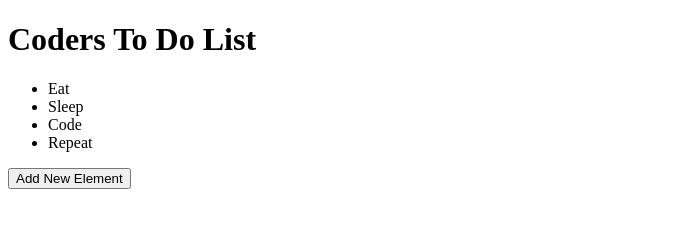
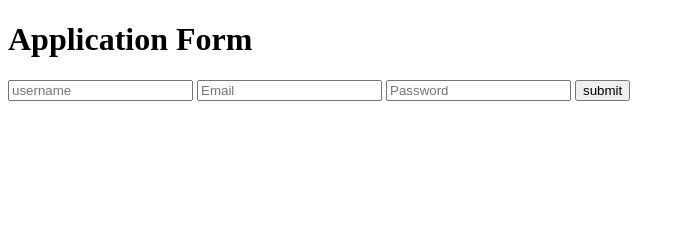
Before and after one commit to besttechaj/CODER_DOST_JAVASCRIPT_NOTES, a plain HTML site: page index.html in a window 1280 px wide. Shown: the whole page, without its empty margins (0-685 px from the left). Drawn offline with Linux system fonts and the light colour scheme.

Commit message:
copy events, form events, validation using regex, live validation, keyboard events

```diff
--- a/index.html
+++ b/index.html
@@ -4,6 +4,17 @@
     <meta charset="UTF-8" />
     <meta name="viewport" content="width=device-width, initial-scale=1.0" />
     <title>Javascript important topics</title>
+    <style>
+      .success {
+        background-color: green;
+        border: 1px solid green;
+      }
+
+      .error {
+        border: 1px solid red;
+        background-color: red;
+      }
+    </style>
   </head>
   <body>
     <!-- <div class="content">
@@ -18,14 +29,37 @@
     <h2 class="coderdost">Coder dost family (1)</h2>
     <h2 class="coderdost">Coder dost family (2)</h2>
     <h3 id="coders">My passion is coding</h3> -->
-    <h1>Coders To Do List</h1>
+
+    <!-- <h1>Coders To Do List</h1>
     <ul>
       <li>Eat</li>
       <li>Sleep</li>
       <li>Code</li>
       <li>Repeat</li>
     </ul>
-    <button class="clickMe">Add New Element</button>
+    <button class="clickMe">Add New Element</button> -->
+
+    <!--
+    <h1>More Events</h1>
+    <p class="test1">You can not copy this</p>
+    <div
+      class="box"
+      style="height: 200px; width: 250px; border: 3px solid red"
+    ></div> -->
+
+    <h1>Application Form</h1>
+    <form class="sign-up-Form">
+      <input type="username" name="userName" id="name" placeholder="username" />
+      <input type="email" name="userEmail" id="email" placeholder="Email" />
+      <input
+        type="password"
+        name="userPassword"
+        id="password"
+        placeholder="Password"
+      />
+      <input type="submit" value="submit" />
+    </form>
+
     <script src="script.js"></script>
   </body>
 </html>
--- a/script.js
+++ b/script.js
@@ -769,7 +769,9 @@ list.forEach((element) => {
     e.target.remove();
   });
 });
-*/
+
+
+
 
 //Event bubbling
 //Adding a new element while clicking the button and removing the element while click on them using event bubbling
@@ -791,3 +793,120 @@ ul.addEventListener('click', (e) => {
     e.target.remove();
   }
 });
+
+*/
+
+/*
+
+COPY EVENT
+let copyRightElement = document.querySelector('.test1');
+copyRightElement.addEventListener('copy', () =>
+  alert('Link cannot be copied due to security reasons')
+);
+
+//MOUSE MOVE EVENT INSIDE A SPECIFIED AREA
+let mouseLoc = document.querySelector('.box');
+mouseLoc.addEventListener('mousemove', (e) =>
+  console.log(e.offsetX, e.offsetY)
+);
+*/
+
+/*
+// FORM EVENTS
+let form = document.querySelector('.sign-up-Form');
+// let email = document.querySelector('#email');
+// let password = document.querySelector('#password');
+console.log(form);
+form.addEventListener('submit', (e) => {
+  e.preventDefault();
+  // access the input using id
+  // console.log(email.value, '&', password.value);
+  //since we have given names to input hence we can  directly access the input using name
+  console.log(form.userEmail.value, '&', form.userPassword.value);
+  console.log('Form has been submitted');
+});
+
+
+// REGULAR EXPRESSION (Regex) : It is a pattern of characters used to do pattern matching or we can say for "Data Validation"
+
+//Implementation of password validation
+//a)length at least = 8  " .{min_length,max_length}$"
+//b) at least contain one upper case letter "^(?=.*?[A-Z])"
+//c) at least contain one lower case letter"continue...(?=.*?[a-z])"
+//d) at least contain one digit between o to 9 "...continue (?=.*?[0-9])"
+//creating custom validation for password from the above rules
+let passwordPattern = '^(?=.*?[A-Z])(?=.*?[a-z])(?=.*?[0-9]).{8,}$';
+
+let form = document.querySelector('.sign-up-Form');
+let email = document.querySelector('#email');
+let password = document.querySelector('#password');
+
+form.addEventListener('submit', (e) => {
+  e.preventDefault();
+  let passwordValue = password.value;
+  console.log(passwordValue);
+  let result = passwordValue.match(passwordPattern);
+  console.log(result);
+  if (result) {
+    console.log('Your password is strong');
+  } else {
+    console.log('OOps Weak password, please try again');
+  }
+});
+
+
+// REGULAR EXPRESSION PART-2 (REGEX) --> basic form validation for userName
+//Implement user name validation
+//a)Username can only consists of [A-Z] or [a-z] --> /^[A-Za-z]/
+//b)Length of the user name between 6 - 12 /{min_length,max_length}$/
+let usernamePattern = /^[A-Za-z]{6,12}$/;
+
+let form = document.querySelector('.sign-up-Form');
+let user = document.querySelector('#name');
+let password = document.querySelector('#password');
+
+form.addEventListener('submit', (e) => {
+  e.preventDefault();
+  let userName = user.value;
+  //test method returns boolean values
+  let result = usernamePattern.test(userName);
+  console.log(result);
+  if (result == true) {
+    console.log('UserName is accepted');
+  } else {
+    console.log('OOps Weak userName, please try again');
+  }
+});
+
+// KEYBOARD EVENT
+let usernamePattern = /^[A-Za-z]{6,12}$/;
+
+let form = document.querySelector('.sign-up-Form');
+let user = document.querySelector('#name');
+let password = document.querySelector('#password');
+
+form.addEventListener('submit', (e) => {
+  e.preventDefault();
+  let userName = user.value;
+  //test method returns boolean values
+  let result = usernamePattern.test(userName);
+  console.log(result);
+  if (result == true) {
+    console.log('UserName is accepted');
+  } else {
+    console.log('OOps Weak userName, please try again');
+  }
+});
+//live feedback  --> console will display live, if your given data is accepted or not
+user.addEventListener('keyup', (e) => {
+  if (usernamePattern.test(e.target.value)) {
+    //true
+    console.log('Passed');
+    // setAttribute('selector_type','class_name')
+    user.setAttribute('class', 'success');
+  } else {
+    console.log('failed');
+    user.setAttribute('class', 'error');
+  }
+});
+*/
```
